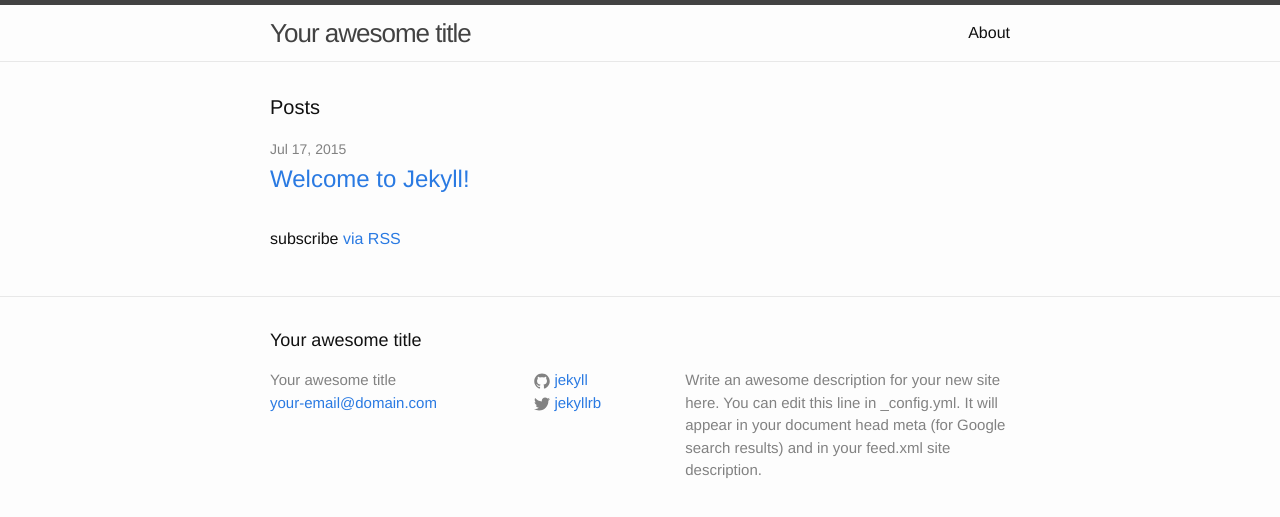
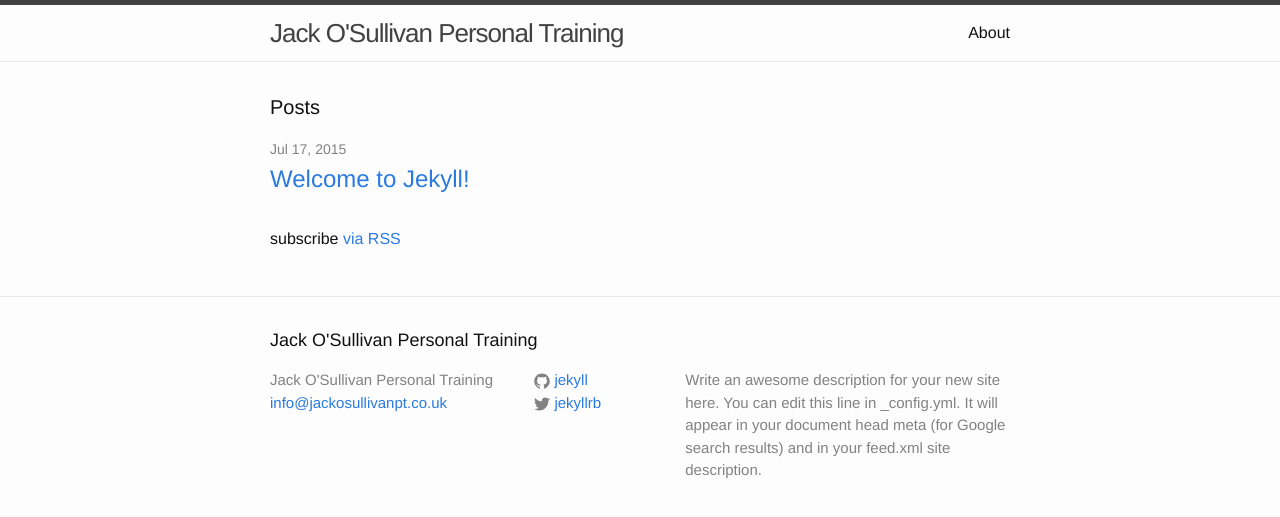
Before and after one commit to jackosullivanpt/blog, a Jekyll site: the page built from index.html, in a window 1280 px wide. Shown: the top 517 px of the page. Built offline with Jekyll 4.4.1, drawn with Linux system fonts in a browser that asks for light colours.

Commit message:
- Updated site title and email address - Added a base Sass directory for sass compilation

```diff
--- a/_config.yml
+++ b/_config.yml
@@ -1,6 +1,6 @@
 # Site settings
-title: Your awesome title
-email: your-email@domain.com
+title: Jack O'Sullivan Personal Training
+email: info@jackosullivanpt.co.uk
 description: > # this means to ignore newlines until "baseurl:"
   Write an awesome description for your new site here. You can edit this
   line in _config.yml. It will appear in your document head meta (for
@@ -9,6 +9,7 @@ baseurl: "" # the subpath of your site, e.g. /blog/
 url: "http://yourdomain.com" # the base hostname & protocol for your site
 twitter_username: jekyllrb
 github_username:  jekyll
-
 # Build settings
 markdown: kramdown
+sass:
+  sass_dir: _sass
```
